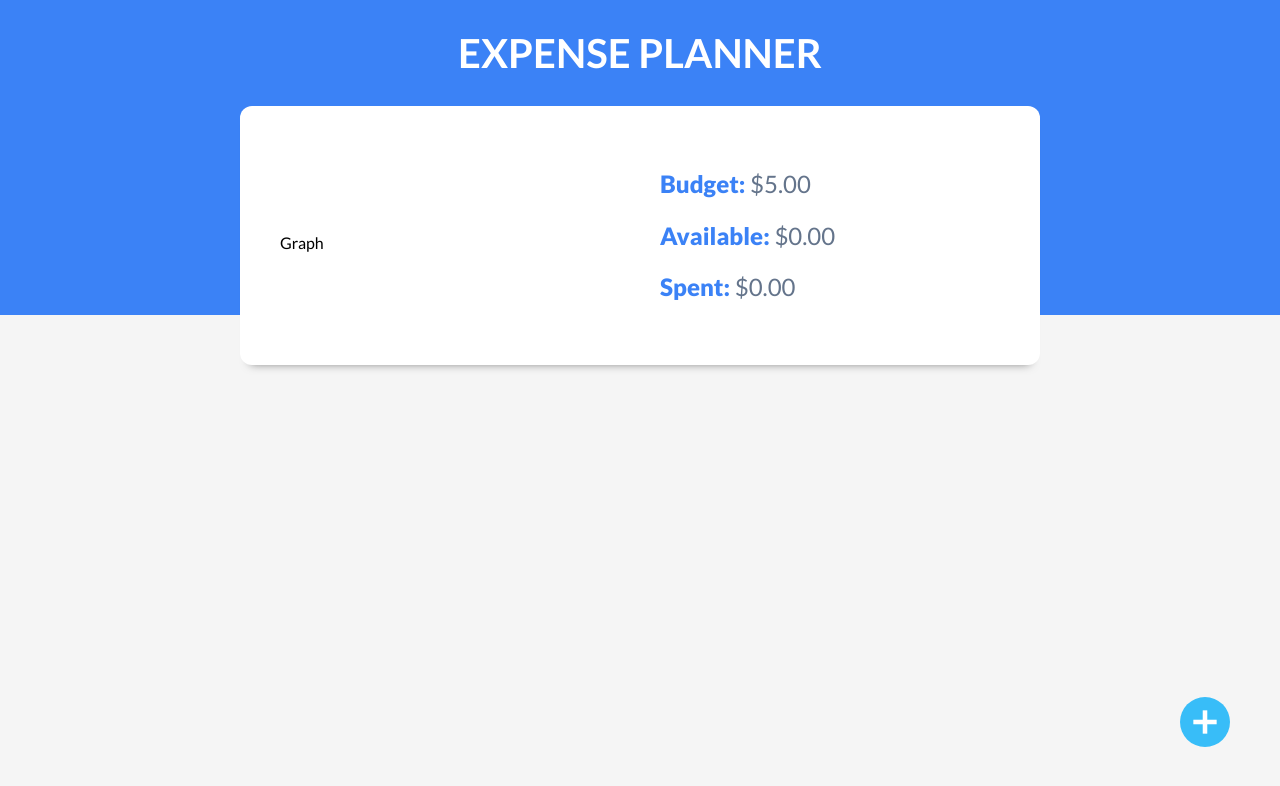
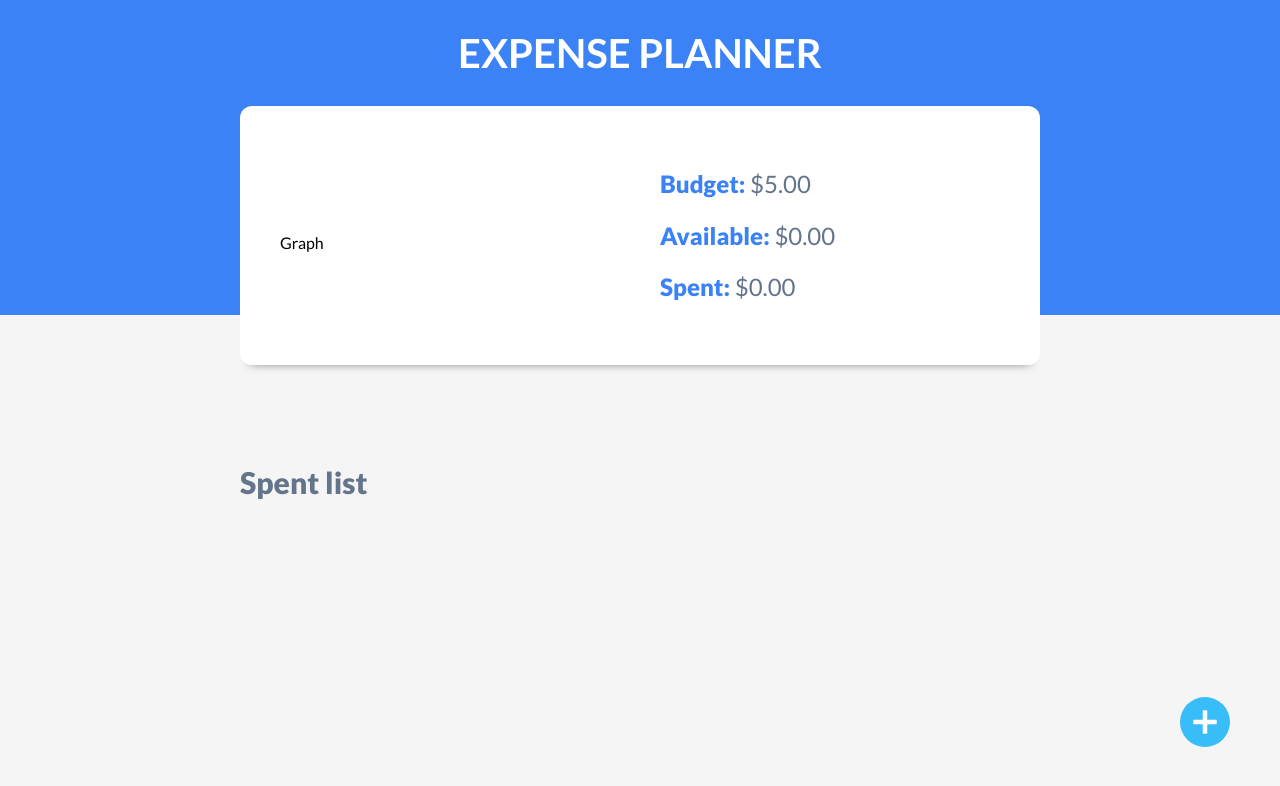
Before and after one commit to KennethJGR/Cost-Control, a React (Vite) app: page / in a window 1280 px wide. Both pictures are taken after typing "5" into the empty fields and a click on the input "Save". Shown: the top 786 px of the page. Built offline with nearby package versions, Linux system fonts and the light colour scheme.

Commit message:
import expenses

```diff
--- a/src/App.jsx
+++ b/src/App.jsx
@@ -1,6 +1,7 @@
 import { useState } from "react";
 import Header from "./components/Header";
 import Modal from "./components/Modal";
+import Expenses from "./components/Expenses";
 import { idGenerator } from "./helpers";
 import IconNewSpent from "./img/nuevo-gasto.svg";
 
@@ -41,10 +42,9 @@ function App() {
 
       {isValidBudget && (
         <>
-        <main>
-
-
-        </main>
+          <main>
+            <Expenses spent={spent} setSpent={setSpent} />
+          </main>
           <div className="nuevo-gasto">
             <img
               src={IconNewSpent}
--- a/src/components/Expenses.jsx
+++ b/src/components/Expenses.jsx
@@ -0,0 +1,11 @@
+import React from "react";
+
+const Expenses = () => {
+    return <div>
+       <div className="listado-gastos contenedor">
+              <h2>Spent list</h2>
+       </div>
+    </div>;
+};
+
+export default Expenses;
```
